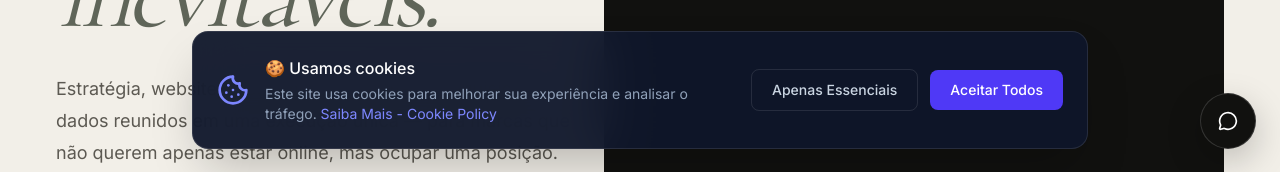
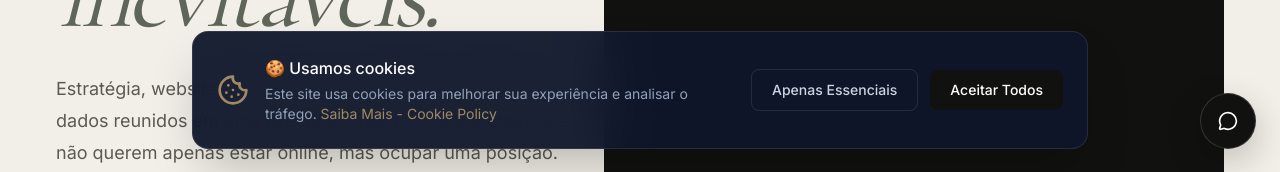
Before and after one commit to andreajoa/andre-almeida-shopify-expert, a Next.js app: page /pt-BR in a window 1280 px wide. Shown: the part 627-799 px from the top of the page. Built offline with nearby package versions, Linux system fonts and the light colour scheme; no server answers.

Commit message:
style: unify legacy pages with quiet luxury compatibility layer

```diff
--- a/src/app/globals.css
+++ b/src/app/globals.css
@@ -1,11 +1,11 @@
 @import "tailwindcss";
 
 @theme {
-  --color-insta-dark: #0f0c1b;
-  --color-insta-purple: #6d28d9;
-  --color-insta-violet: #7c3aed;
-  --color-insta-accent: #a855f7;
-  --color-insta-neon: #06b6d4;
+  --color-insta-dark: #11110f;
+  --color-insta-purple: #8a7657;
+  --color-insta-violet: #a08967;
+  --color-insta-accent: #b49970;
+  --color-insta-neon: #c7b18d;
   --color-luxury-paper: #f2efe8;
   --color-luxury-ink: #11110f;
   --color-luxury-muted: #6d6a63;
@@ -14,62 +14,32 @@
 }
 
 @layer base {
-  html {
-    scroll-behavior: smooth;
-  }
-
-  body {
-    background-color: #11110f;
-    color: #f1f5f9;
-    -webkit-font-smoothing: antialiased;
-    -moz-osx-font-smoothing: grayscale;
-  }
-
-  ::selection {
-    background-color: rgba(180, 153, 112, 0.35);
-    color: #11110f;
-  }
-
-  :focus-visible {
-    outline: 2px solid #b49970;
-    outline-offset: 4px;
-  }
-
-  ::-webkit-scrollbar {
-    width: 8px;
-  }
-
-  ::-webkit-scrollbar-track {
-    background-color: #11110f;
-  }
-
-  ::-webkit-scrollbar-thumb {
-    background-color: #5b5851;
-    border-radius: 9999px;
-  }
-
-  ::-webkit-scrollbar-thumb:hover {
-    background-color: #77726a;
-  }
+  html { scroll-behavior: smooth; background: #f2efe8; }
+  body { background-color: #f2efe8; color: #11110f; -webkit-font-smoothing: antialiased; -moz-osx-font-smoothing: grayscale; }
+  ::selection { background-color: rgba(180, 153, 112, 0.35); color: #11110f; }
+  :focus-visible { outline: 2px solid #b49970; outline-offset: 4px; }
+  ::-webkit-scrollbar { width: 8px; }
+  ::-webkit-scrollbar-track { background-color: #11110f; }
+  ::-webkit-scrollbar-thumb { background-color: #5b5851; border-radius: 9999px; }
+  ::-webkit-scrollbar-thumb:hover { background-color: #77726a; }
 }
 
 @layer utilities {
-  .font-editorial {
-    font-family: var(--font-editorial), "Iowan Old Style", Baskerville, Georgia, serif;
-  }
+  .font-editorial { font-family: var(--font-editorial), "Iowan Old Style", Baskerville, Georgia, serif; }
+
+  /* Compatibility layer for legacy internal routes while they share the new brand system. */
+  .bg-slate-950, .bg-insta-dark { background-color: #11110f !important; }
+  .bg-slate-900 { background-color: #191917 !important; }
+  .bg-slate-50, .bg-white { background-color: #f2efe8 !important; }
+  .bg-indigo-600, .bg-indigo-500, .bg-insta-purple, .bg-insta-violet { background-color: #11110f !important; }
+  .text-insta-purple, .text-insta-violet, .text-insta-accent, .text-insta-neon,
+  .text-indigo-300, .text-indigo-400, .text-indigo-500, .text-indigo-600 { color: #a08967 !important; }
+  .border-indigo-500, .border-indigo-600 { border-color: #b49970 !important; }
+  .from-indigo-600, .from-purple-600, .from-violet-600 { --tw-gradient-from: #5f6559 var(--tw-gradient-from-position) !important; }
+  .to-indigo-600, .to-purple-600, .to-violet-600 { --tw-gradient-to: #b49970 var(--tw-gradient-to-position) !important; }
 }
 
 @media (prefers-reduced-motion: reduce) {
-  html {
-    scroll-behavior: auto;
-  }
-
-  *,
-  *::before,
-  *::after {
-    animation-duration: 0.01ms !important;
-    animation-iteration-count: 1 !important;
-    transition-duration: 0.01ms !important;
-    scroll-behavior: auto !important;
-  }
+  html { scroll-behavior: auto; }
+  *, *::before, *::after { animation-duration: 0.01ms !important; animation-iteration-count: 1 !important; transition-duration: 0.01ms !important; scroll-behavior: auto !important; }
 }
```
